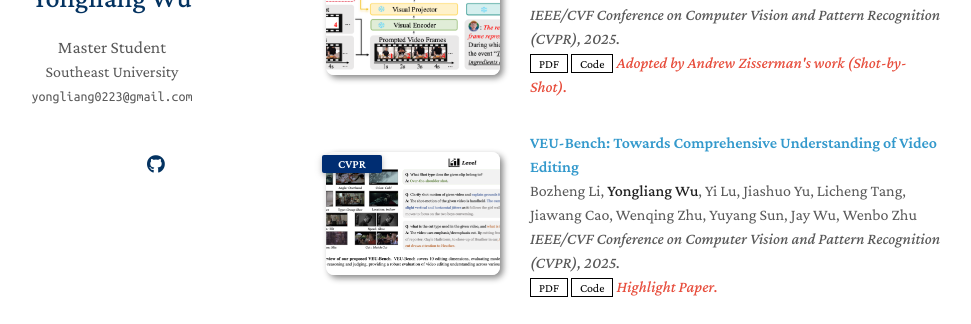
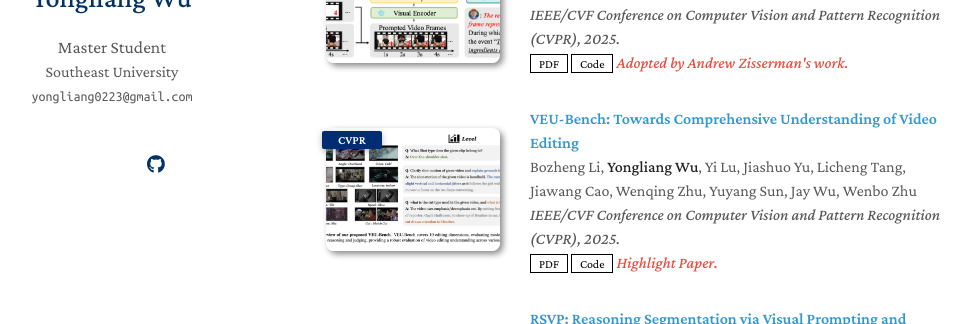
Before and after one commit to yongliang-wu/yongliang-wu.github.io, a Jekyll site: the page built from index.md, in a window 1280 px wide and 900 px high, scrolled down 850 px, cut to the strip 206-530 px from the top of the window. Shown: the whole strip, without its empty margins (164-1135 px from the left). Built offline with Jekyll 4.4.1, drawn with Linux system fonts in a browser that asks for light colours; nearby versions of some CDN libraries; a style sheet for code colours, icons or effects is not loaded; our own code applies the rules of GitHub Pages for plain Markdown files.

Commit message:
update pub

```diff
--- a/_data/publications.yml
+++ b/_data/publications.yml
@@ -23,7 +23,7 @@ main:
     pdf: https://arxiv.org/abs/2411.10332
     code: https://github.com/yongliang-wu/NumPro
     image: ./assets/img/numpro.png
-    notes: Adopted by Andrew Zisserman's work (Shot-by-Shot).
+    notes: Adopted by Andrew Zisserman's work.
 
   - title: "VEU-Bench: Towards Comprehensive Understanding of Video Editing"
     authors: "Bozheng Li, <strong>Yongliang Wu</strong>, Yi Lu, Jiashuo Yu, Licheng Tang, Jiawang Cao, Wenqing Zhu, Yuyang Sun, Jay Wu, Wenbo Zhu"
```
